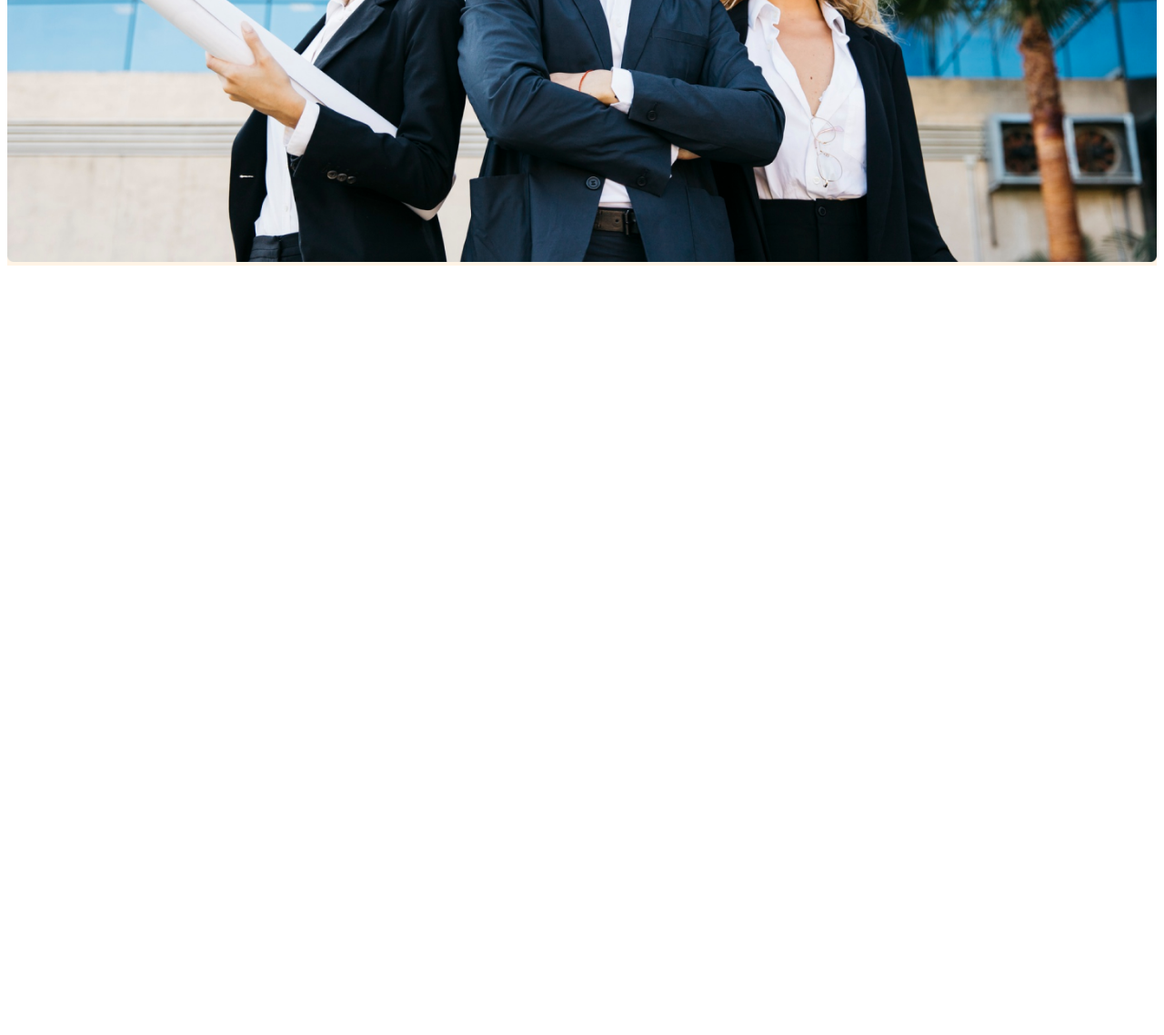
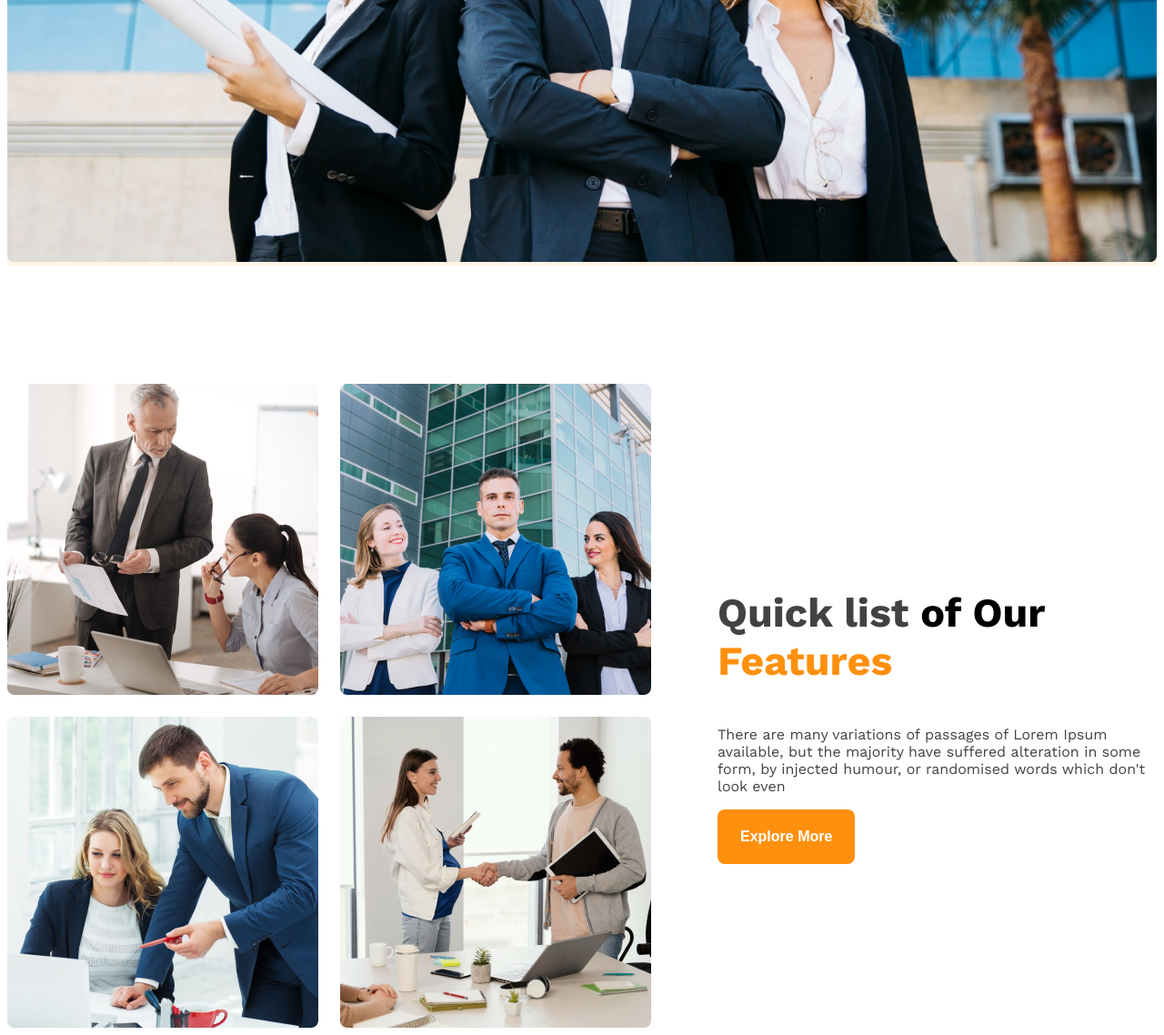
Before and after one commit to mubashirbappi5/g3-website, a plain HTML site: page index.html in a window 1280 px wide. Shown: the part 672-1810 px from the top of the page at 91% size. Before the commit the page ends 972 px from the top, so only its background shows below. Drawn offline with nearby package versions, Linux system fonts and the light colour scheme.

Commit message:
responcive update

```diff
--- a/css/styles.css
+++ b/css/styles.css
@@ -11,11 +11,21 @@
   .disply-flex{
     display: flex;
   }
+  main{
+    max-width: 1440px;
+    margin: 0 auto;
+  }
+  main> section{
+    margin-top: 130px;
+  }
 
 /* color house */
 .text-gray{
     color: #424242;
 
+}
+.text-primary{
+  color: rgb(255, 144, 14);
 }
 .bg-light{
     background-color: rgba(255, 144, 14, 0.1);
@@ -75,11 +85,48 @@
   width: 100%;
 }
 
+/* teams style */
+.teams{
+  align-items: center;
+}
+.team-image{
+  display: grid;
+  grid-template-columns: repeat(2, 1fr);
+  gap: 24px;
+}
+.team-features{
+  padding-left: 73px;
+  max-width: 537px;
+}
+.feature-title{
+
+font-size: 2.8rem;
+font-weight: 700;
+
+}
+
 /* responcive media quary */
 
 @media screen and (max-width:576px){
-  .navber, .menu-links{
+  .navber,
+  .menu-links,
+  .teams{
     flex-direction: column;
+  }
+  .team-image{
+    grid-template-columns: repeat(1, 1fr);
+  }
+  .team-features{
+    padding-left: 20px;
+
+  }
+}
+@media screen and (min-width:576px) and (max-width:992px){
+  .teams{
+    flex-direction: column;
+  }
+  .team-features{
+    padding-left: 50px auto;
   }
 
 }
--- a/index.html
+++ b/index.html
@@ -31,7 +31,21 @@
         </div>
 
     </header>
-    <main></main>
+    <main>
+        <section class="teams disply-flex">
+            <div class="team-image">
+                <img src="images/team1.png" alt=" two Architects team pictures">
+                <img src="images/team2.png" alt=" two Architects team pictures">
+                <img src="images/team3.png" alt=" two Architects team pictures">
+                <img src="images/team4.png" alt=" two Architects team pictures">
+            </div>
+            <div class="team-features">
+                <h3 class="feature-title"><span id="sp1" class="text-gray">Quick list</span> <span id="sp2">of Our </span><span id="sp3" class="text-primary">Features</span></h3>
+                <p class="feature-dis  text-gray">There are many variations of passages of Lorem Ipsum available, but the majority have suffered alteration in some form, by injected humour, or randomised words which don't look even</p>
+                <button class="btn-primary">Explore More</button>
+            </div>
+        </section>
+    </main>
     <footer></footer>
 
 </body>
```
